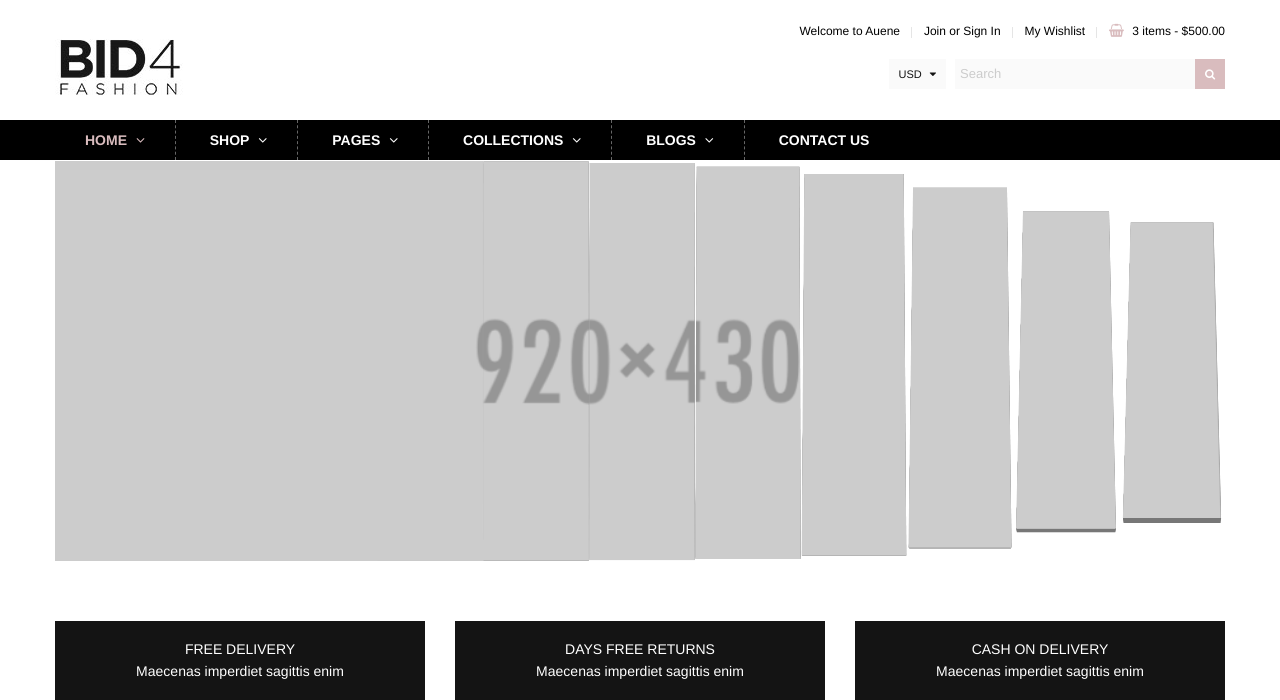
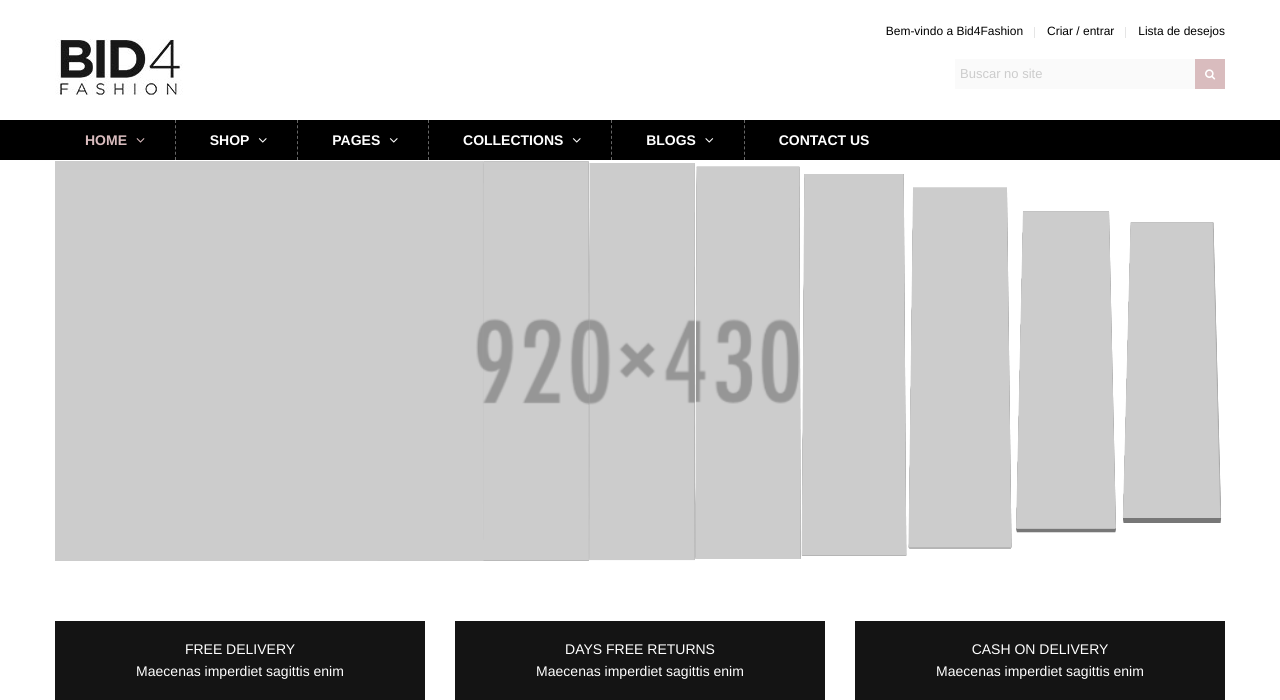
Before and after one commit to fagner-vieira/Bid4Fashion, a PHP site: page /index.php in a window 1280 px wide. Shown: the top 700 px of the page. Run offline with PHP 8.4, Linux system fonts and the light colour scheme.

Commit message:
B4F 05 - Alteração de carrinho e drop de moeda no header

```diff
--- a/header.php
+++ b/header.php
@@ -62,150 +62,52 @@
 									<ul class="unstyled">
 										<li class="toolbar-welcome">
 											<div class="support_text">
-												 Welcome to Auene
+												 Bem-vindo a Bid4Fashion
 											</div>
 										</li>
 										<li class="toolbar-customer login-account">
 											<span id="loginButton" class="dropdown-toggle" data-toggle="dropdown">
 											<i class="sub-dropdown1 visible-sm visible-md visible-lg"></i>
 											<i class="sub-dropdown visible-sm visible-md visible-lg"></i>
-											<a href="./login.html" id="customer_login_link">Join or Sign In</a>
+											<a href="./login.html" id="customer_login_link">Criar / entrar</a>
 											</span>
 											<div id="loginBox" class="dropdown-menu text-left">
 												<form method="post" action="./login.html" id="customer_login" accept-charset="UTF-8">
 													<input type="hidden" value="customer_login" name="form_type"><input type="hidden" name="utf8" value="✓">
 													<ul class="control-container customer-accounts list-unstyled">
 														<li class="clearfix">
-														<label for="customer_email_box" class="control-label">Email Address <span class="req">*</span></label>
+														<label for="customer_email_box" class="control-label">E-mail <span class="req">*</span></label>
 														<input type="email" value="" name="customer[email]" id="customer_email_box" class="form-control">
 														</li>
 														<li class="clearfix">
-														<label for="customer_password_box" class="control-label">Password <span class="req">*</span></label>
+														<label for="customer_password_box" class="control-label">Senha <span class="req">*</span></label>
 														<input type="password" value="" name="customer[password]" id="customer_password_box" class="form-control password">
 														</li>
 														<li class="clearfix">
-														<span class="required field">*required field</span>
+														<span class="required field">*Campo obrigatório</span>
 														</li>
 														<li class="clearfix">
-														<a href="./forgot.html"><span class="red">?</span> Forgot your password</a>
+														<a href="./forgot.html"><span class="red">?</span> Esqueceu sua senha</a>
 														</li>
 														<li class="clearfix">
-														<button class="btn btn-1" type="submit">Login</button>
+														<button class="btn btn-1" type="submit">Entrar</button>
 														</li>
 														<li class="clearfix">
-														<a class="action btn btn-3" href="./register.html">Create an account</a>
+														<a class="action btn btn-3" href="./register.html">Criar conta</a>
 														</li>
 													</ul>
 												</form>
 											</div>
 										</li>
-										<li class="toolbar-customer my-wishlist logged-wishlist"><a href="./page-wishlist.html">My Wishlist</a></li>
-										<li id="cart-target" class="toolbar-cart hidden-xs">
-											<a href="/cart" class="cart dropdown-toggle dropdown-link" data-toggle="dropdown" title="Shopping Cart">
-												<i class="sub-dropdown1 visible-sm visible-md visible-lg"></i>
-												<i class="sub-dropdown visible-sm visible-md visible-lg"></i>
-												<div class="num-items-in-cart have-item">
-													<div class="block-cart">
-														<i class="fa fa-shopping-basket" aria-hidden="true"></i>
-														<span class="icon">
-														<span class="number">3 items - </span>
-														<span class="cart-total"><span class="money">$500.00</span></span>
-														</span>
-													</div>
-												</div>
-											</a>
-											<div id="cart-info" class="dropdown-menu" style="display: none;">
-												<div id="cart-content">
-													<div class="items control-container">
-														<div class="row">
-															<a class="cart-close" title="Remove" href="javascript:void(0);" onclick="#"><i class="fa fa-times"></i></a>
-															<div class="cart-left">
-																<a class="cart-image" href="./cart.html"><img src="./assets/images/150x150.jpg" alt="" title=""></a>
-															</div>
-															<div class="cart-right">
-																<div class="cart-title">
-																	<a href="/products/full3-donec-justo-condimentum?variant=23854937862">GANT, red duffle - black / S</a>
-																</div>
-																<div class="cart-price">
-																	<span class="money" data-currency-usd="$200.00" data-currency="USD">$200.00</span><span class="x"> x2</span>
-																</div>
-															</div>
-														</div>
-														<div class="row">
-															<a class="cart-close" title="Remove" href="javascript:void(0);" onclick="#"><i class="fa fa-times"></i></a>
-															<div class="cart-left">
-																<a class="cart-image" href="./cart.html"><img src="./assets/images/150x150.jpg" alt="" title=""></a>
-															</div>
-															<div class="cart-right">
-																<div class="cart-title">
-																	<a href="/products/full3-donec-justo-condimentum?variant=23854937862">GANT, red duffle - blue / S</a>
-																</div>
-																<div class="cart-price">
-																	<span class="money" data-currency-usd="$200.00" data-currency="USD">$100.00</span><span class="x"> x1</span>
-																</div>
-															</div>
-														</div>
-													</div>
-													<div class="subtotal">
-														<span>Subtotal:</span><span class="cart-total-right money">$500.00</span>
-													</div>
-													<div class="action">
-														<button class="btn btn-3 float-right" onclick="window.location='./cart.html'">CHECKOUT<i class="fa fa-caret-right"></i></button>
-														<button class="btn btn-2" onclick="window.location='./cart.html'">View Cart<i class="fa fa-caret-right"></i></button>
-													</div>
-												</div>
-											</div>
-										</li>
+										<li class="toolbar-customer my-wishlist logged-wishlist"><a href="./page-wishlist.html">Lista de desejos</a></li>
 									</ul>
 								</div>
 								<div class="bottom-area">
-									<div class="currency_group hidden-xs">
-										<div class="currencies-switcher">
-											<div class="currency btn-group uppercase">
-												<a class="currency_wrapper dropdown-toggle" data-toggle="dropdown">
-												<i class="sub-dropdown1 visible-sm visible-md visible-lg"></i>
-												<i class="sub-dropdown visible-sm visible-md visible-lg"></i>
-												<span class="currency_code heading hidden-xs">USD</span>
-												<span class="currency_code visible-xs">USD</span>
-												<i class="fa fa-caret-down"></i>
-												</a>
-												<ul class="currencies dropdown-menu text-left">
-													<li class="currency-USD active">
-													<a href="javascript:;">USD</a>
-													<input type="hidden" value="USD">
-													</li>
-													<li class="currency-EUR">
-													<a href="javascript:;">EUR</a>
-													<input type="hidden" value="EUR">
-													</li>
-													<li class="currency-GBP">
-													<a href="javascript:;">GBP</a>
-													<input type="hidden" value="GBP">
-													</li>
-													<li class="currency-JPY">
-													<a href="javascript:;">JPY</a>
-													<input type="hidden" value="JPY">
-													</li>
-													<li class="currency-CAD">
-													<a href="javascript:;">CAD</a>
-													<input type="hidden" value="CAD">
-													</li>
-												</ul>
-												<select class="currencies_src hide" name="currencies">
-													<option value="USD" selected="selected">USD</option>
-													<option value="EUR">EUR</option>
-													<option value="GBP">GBP</option>
-													<option value="JPY">JPY</option>
-													<option value="CAD">CAD</option>
-												</select>
-											</div>
-										</div>
-									</div>
 									<div class="search-field">
 										<div id="search-info" class="search-info">
 											<form class="search" action="./search.html">
 												<input type="hidden" name="type" value="product">
-												<input type="text" name="q" class="search_box" placeholder="Search" value="">
+												<input type="text" name="q" class="search_box" placeholder="Buscar no site" value="">
 												<span id="go"><i class="fa fa-search" aria-hidden="true"></i></span>
 											</form>
 										</div>
```
